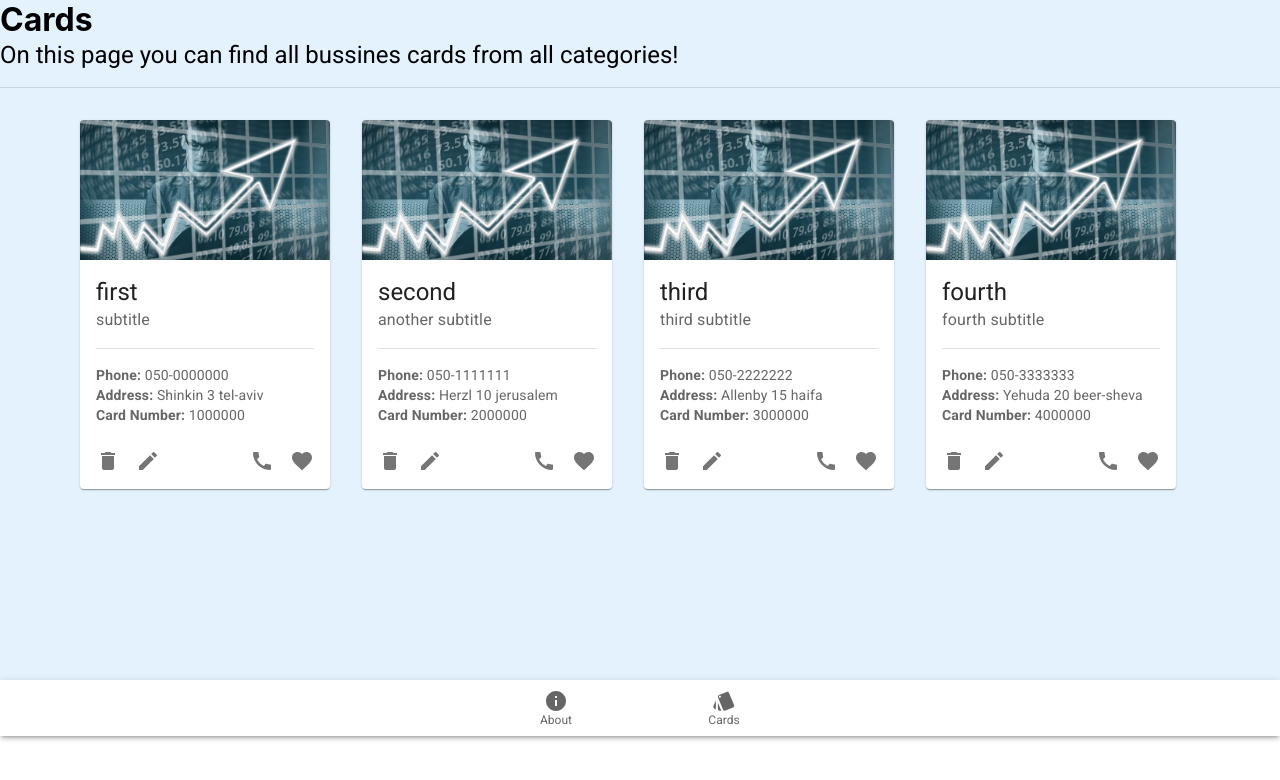
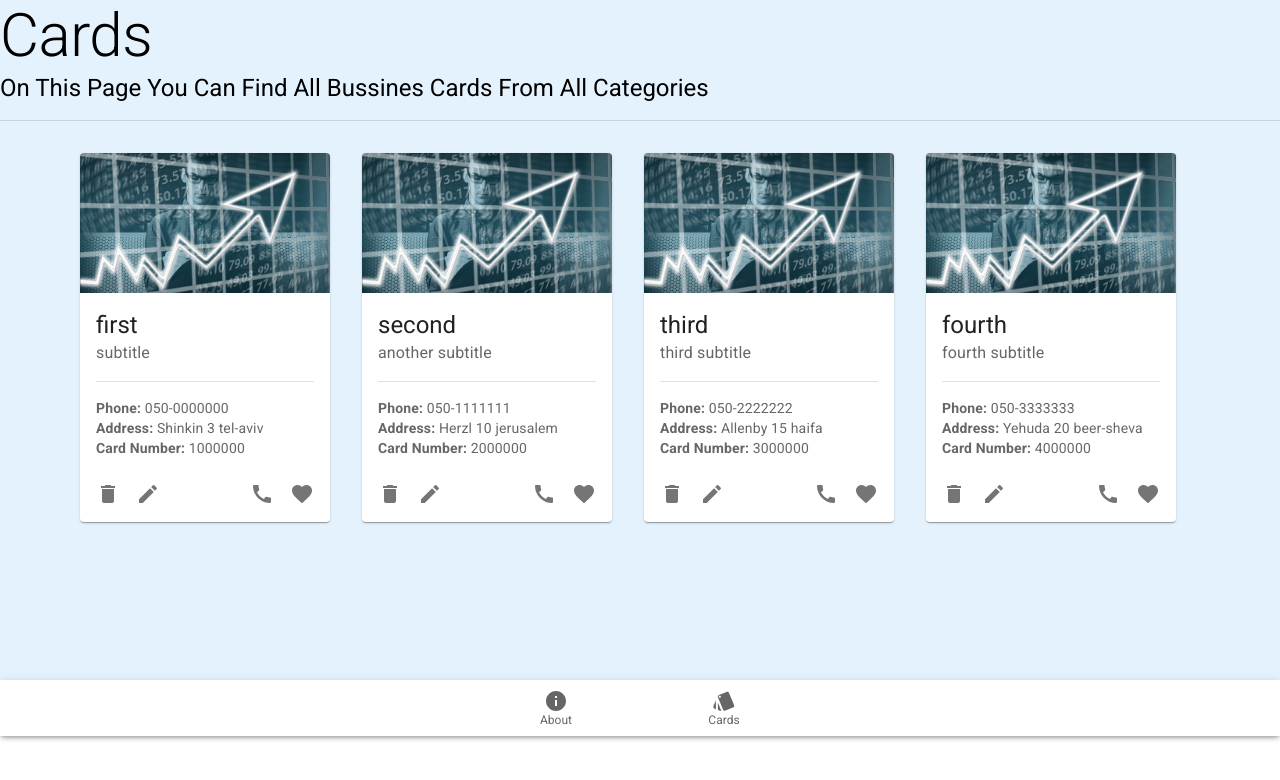
Before and after one commit to KarenMiz/CardsProjects, a React (Create React App) app in the folder cards-d100923er/: page / in a window 1280 px wide. Shown: the top 780 px of the page. Built offline with nearby package versions, Linux system fonts and the light colour scheme.

Commit message:
24/03/23

```diff
--- a/cards-d100923er/src/Cards/Components/Cards.jsx
+++ b/cards-d100923er/src/Cards/Components/Cards.jsx
@@ -1,6 +1,7 @@
 import React from 'react'
 import CardComponent from './Card/CardComponent';
 import { Container, Typography } from '@mui/material';
+
 
 const cards = [
         {
@@ -122,4 +123,5 @@ export default function Cards() {
         ))}
 
         </Container>
-      );}
+      );
+    }
--- a/cards-d100923er/src/Cards/Pages/CardPage.jsx
+++ b/cards-d100923er/src/Cards/Pages/CardPage.jsx
@@ -1,15 +1,15 @@
 import React from 'react'
-import PageHeader from '../Components/PageHeader';
+import PageHeader from '../../component/PageHeader';
 import Cards from '../Components/Cards'
 
 export default function CardPage() {
-  return ( <>
+  return (<>
     <PageHeader
-    title="Cards"
-    subtitle="On this page you can find all bussines cards from all categories!"
-  />
+      title="Cards"
+      subtitle="On This Page You Can Find All Bussines Cards From All Categories"
+    />
 
-  <Cards />
+    <Cards />
   </>
   );
 }
--- a/cards-d100923er/src/Pages/AboutPage.jsx
+++ b/cards-d100923er/src/Pages/AboutPage.jsx
@@ -1,6 +1,6 @@
 import { Typography } from '@mui/material'
 import React from 'react'
-import PageHeader from '../Cards/Components/PageHeader'
+import PageHeader from '../component/PageHeader'
 
 export default function AboutPage() {
   return (<>
@@ -11,5 +11,5 @@ export default function AboutPage() {
     <Typography>About page</Typography>
 
   </>
-  )
+  );
 }
--- a/cards-d100923er/src/Cards/Components/PageHeader.jsx
+++ b/cards-d100923er/src/component/PageHeader.jsx
@@ -4,7 +4,7 @@ import { Divider, Typography } from '@mui/material'
 export default function PageHeader({subtitle,title}) {
   return (
     <>
-        <Typography variant="h" component="h1">{title}</Typography>
+        <Typography variant="h2" component="h1">{title}</Typography>
         <Typography variant="h5" component="h2">{subtitle}</Typography>
         <Divider sx={{my:2}}/>
 
```
Lines whose indentation alone changed are shown as unchanged.
